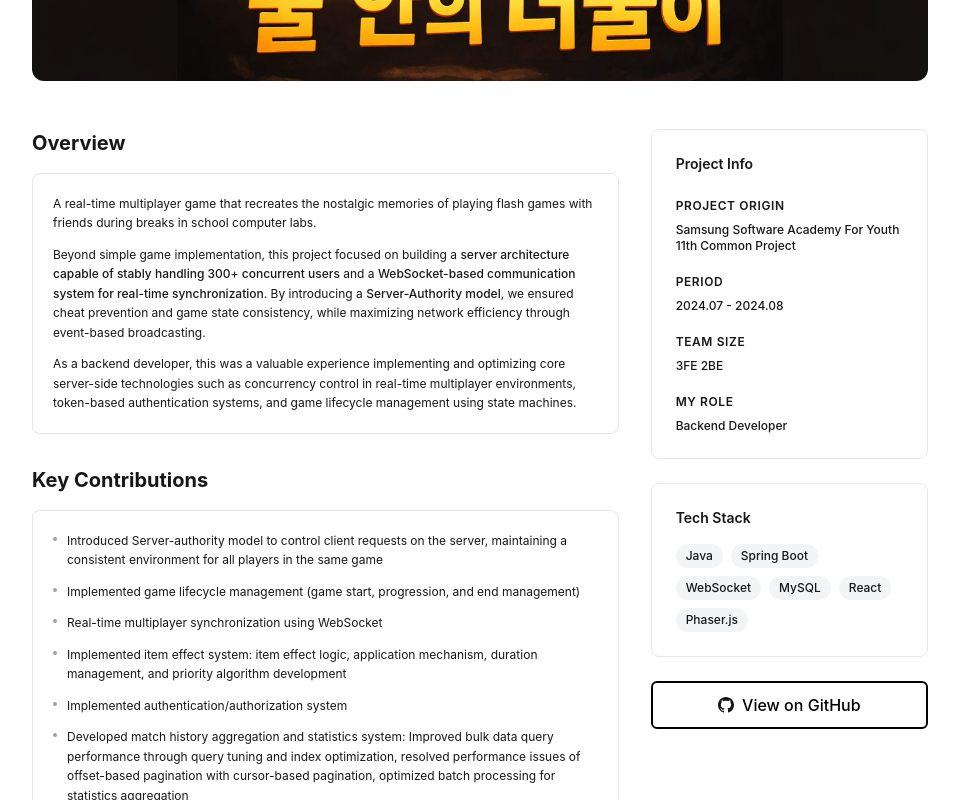
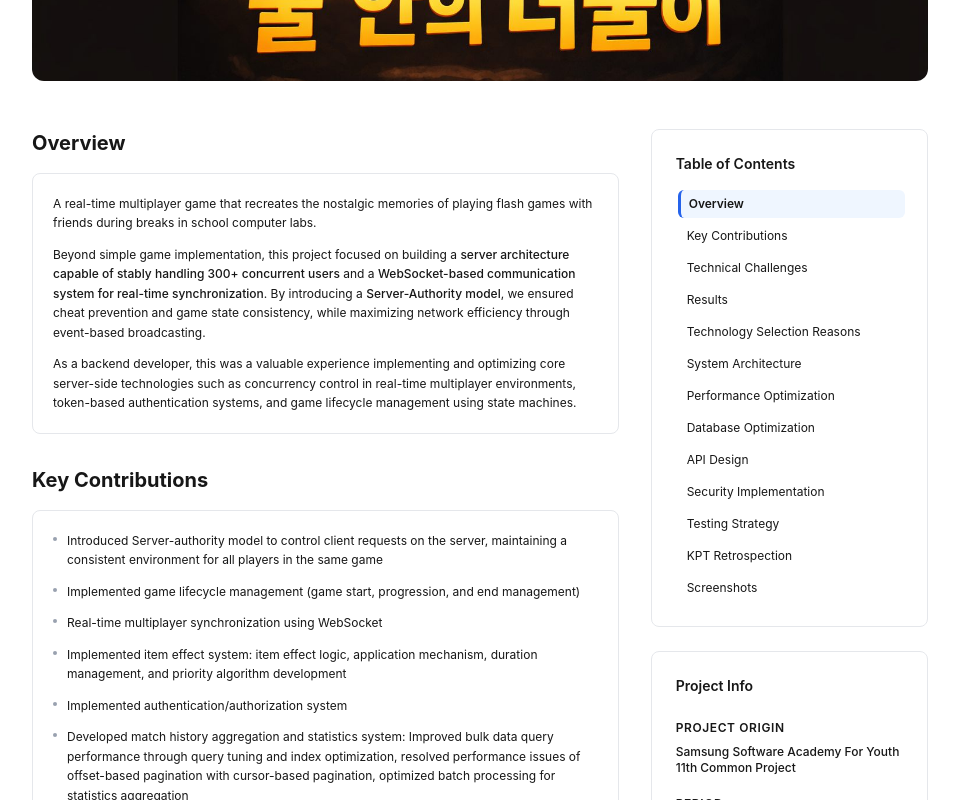
Before and after one commit to sevineleven/portfolio, a Next.js app: page /en/projects/1 in a window 1280 px wide. Shown: the part 820-1620 px from the top of the page, without its empty margins (160-1119 px from the left). Built offline with nearby package versions, Linux system fonts and the light colour scheme; a web font is replaced by a local one.

Commit message:
프로젝트 상세 페이지의 목차 구현 및 하이라이팅 구현

```diff
--- a/app/[locale]/projects/[id]/page.tsx
+++ b/app/[locale]/projects/[id]/page.tsx
@@ -11,6 +11,7 @@ import Footer from "@/components/layout/Footer";
 import ProjectScreenshots from "@/components/projects/ProjectScreenshots";
 import ArchitectureImages from "@/components/projects/ArchitectureImages";
 import MarkdownContent from "@/components/ui/MarkdownContent";
+import ProjectTableOfContents from "@/components/projects/ProjectTableOfContents";
 import { Locale } from "@/i18n";
 
 interface ProjectDetailPageProps {
@@ -129,6 +130,48 @@ export default async function ProjectDetailPage({
     : locale === "zh" ? (projectData.descriptionZh || project.descriptionEn || project.description)
     : (project.descriptionEn || project.description);
 
+  // Build table of contents sections
+  const tocSections = [];
+  if (projectData.overview) {
+    tocSections.push({ id: "overview", label: t.overview });
+  }
+  if (projectData.roleDetails && projectData.roleDetails.length > 0) {
+    tocSections.push({ id: "key-contributions", label: t.keyContributions });
+  }
+  if (projectData.challenges && projectData.challenges.length > 0) {
+    tocSections.push({ id: "challenges", label: t.challenges });
+  }
+  if (projectData.results && projectData.results.length > 0) {
+    tocSections.push({ id: "results", label: t.results });
+  }
+  if (projectData.technologyReasons && projectData.technologyReasons.length > 0) {
+    tocSections.push({ id: "technology-reasons", label: t.technologyReasons });
+  }
+  if (projectData.architectureImages && projectData.architectureImages.length > 0) {
+    tocSections.push({ id: "architecture", label: t.architecture });
+  }
+  if (projectData.performanceOptimization && projectData.performanceOptimization.length > 0) {
+    tocSections.push({ id: "performance-optimization", label: t.performanceOptimization });
+  }
+  if (projectData.databaseOptimization && projectData.databaseOptimization.length > 0) {
+    tocSections.push({ id: "database-optimization", label: t.databaseOptimization });
+  }
+  if (projectData.apiDesign) {
+    tocSections.push({ id: "api-design", label: t.apiDesign });
+  }
+  if (projectData.securityImplementation && projectData.securityImplementation.length > 0) {
+    tocSections.push({ id: "security-implementation", label: t.securityImplementation });
+  }
+  if (projectData.testingStrategy) {
+    tocSections.push({ id: "testing-strategy", label: t.testingStrategy });
+  }
+  if (projectData.retrospection) {
+    tocSections.push({ id: "retrospection", label: t.retrospection });
+  }
+  if (project.images && project.images.length > 0) {
+    tocSections.push({ id: "screenshots", label: t.screenshots });
+  }
+
   return (
     <>
       <Navbar locale={locale} />
@@ -192,7 +235,7 @@ export default async function ProjectDetailPage({
               <div className="lg:col-span-2 space-y-6 md:space-y-8">
                 {/* Overview Section */}
                 {projectData.overview && (
-                  <section>
+                  <section id="overview">
                     <h2 className="project-section-title text-lg md:text-xl font-bold mb-3 md:mb-4">
                       {t.overview}
                     </h2>
@@ -215,7 +258,7 @@ export default async function ProjectDetailPage({
                 {/* Key Contributions */}
                 {projectData.roleDetails &&
                   projectData.roleDetails.length > 0 && (
-                    <section>
+                    <section id="key-contributions">
                       <h2 className="project-section-title text-lg md:text-xl font-bold mb-3 md:mb-4">
                         {t.keyContributions}
                       </h2>
@@ -246,7 +289,7 @@ export default async function ProjectDetailPage({
                 {/* Technical Challenges */}
                 {projectData.challenges &&
                   projectData.challenges.length > 0 && (
-                    <section>
+                    <section id="challenges">
                       <h2 className="project-section-title text-lg md:text-xl font-bold mb-3 md:mb-4">
                         {t.challenges}
                       </h2>
@@ -281,7 +324,7 @@ export default async function ProjectDetailPage({
 
                 {/* Results */}
                 {projectData.results && projectData.results.length > 0 && (
-                    <section>
+                    <section id="results">
                       <h2 className="project-section-title text-lg md:text-xl font-bold mb-3 md:mb-4">
                         {t.results}
                       </h2>
@@ -315,7 +358,7 @@ export default async function ProjectDetailPage({
                 {/* Technology Selection Reasons */}
                 {projectData.technologyReasons &&
                   projectData.technologyReasons.length > 0 && (
-                    <section>
+                    <section id="technology-reasons">
                       <h2 className="project-section-title text-lg md:text-xl font-bold mb-3 md:mb-4">
                         {t.technologyReasons}
                       </h2>
@@ -347,7 +390,7 @@ export default async function ProjectDetailPage({
                 {/* System Architecture */}
                 {projectData.architectureImages &&
                   projectData.architectureImages.length > 0 && (
-                    <section>
+                    <section id="architecture">
                       <div className="flex flex-row items-baseline gap-2 mb-3 md:mb-4">
                         <h2 className="project-section-title text-lg md:text-xl font-bold">
                           {t.architecture}
@@ -366,7 +409,7 @@ export default async function ProjectDetailPage({
                 {/* Performance Optimization */}
                 {projectData.performanceOptimization &&
                   projectData.performanceOptimization.length > 0 && (
-                    <section>
+                    <section id="performance-optimization">
                       <h2 className="project-section-title text-lg md:text-xl font-bold mb-3 md:mb-4">
                         {t.performanceOptimization}
                       </h2>
@@ -402,7 +445,7 @@ export default async function ProjectDetailPage({
                 {/* Database Optimization */}
                 {projectData.databaseOptimization &&
                   projectData.databaseOptimization.length > 0 && (
-                    <section>
+                    <section id="database-optimization">
                       <h2 className="project-section-title text-lg md:text-xl font-bold mb-3 md:mb-4">
                         {t.databaseOptimization}
                       </h2>
@@ -437,7 +480,7 @@ export default async function ProjectDetailPage({
 
                 {/* API Design */}
                 {projectData.apiDesign && (
-                  <section>
+                  <section id="api-design">
                     <h2 className="project-section-title text-lg md:text-xl font-bold mb-3 md:mb-4">
                       {t.apiDesign}
                     </h2>
@@ -460,7 +503,7 @@ export default async function ProjectDetailPage({
                 {/* Security Implementation */}
                 {projectData.securityImplementation &&
                   projectData.securityImplementation.length > 0 && (
-                    <section>
+                    <section id="security-implementation">
                       <h2 className="project-section-title text-lg md:text-xl font-bold mb-3 md:mb-4">
                         {t.securityImplementation}
                       </h2>
@@ -495,7 +538,7 @@ export default async function ProjectDetailPage({
 
                 {/* Testing Strategy */}
                 {projectData.testingStrategy && (
-                  <section>
+                  <section id="testing-strategy">
                     <h2 className="project-section-title text-lg md:text-xl font-bold mb-3 md:mb-4">
                       {t.testingStrategy}
                     </h2>
@@ -517,7 +560,7 @@ export default async function ProjectDetailPage({
 
                 {/* Project Retrospection */}
                 {projectData.retrospection && (
-                  <section>
+                  <section id="retrospection">
                       <h2 className="project-section-title text-lg md:text-xl font-bold mb-3 md:mb-4">
                         {t.retrospection}
                       </h2>
@@ -584,6 +627,13 @@ export default async function ProjectDetailPage({
               {/* Sidebar */}
               <div className="lg:col-span-1">
                 <div className="lg:sticky lg:top-24 space-y-4 md:space-y-6">
+                  {/* Table of Contents */}
+                  {tocSections.length > 0 && (
+                    <Card hover={false} className="p-4 md:p-6">
+                      <ProjectTableOfContents sections={tocSections} locale={locale} />
+                    </Card>
+                  )}
+
                   {/* Project Info Card */}
                   <Card hover={false} className="p-4 md:p-6">
                     <h3 className="project-sidebar-title text-xs md:text-sm font-semibold mb-4 md:mb-6">
@@ -700,7 +750,7 @@ export default async function ProjectDetailPage({
 
             {/* Screenshots - Full Width */}
             {project.images && project.images.length > 0 && (
-              <section className="mt-8 md:mt-12 -mx-4 md:-mx-6 lg:-mx-12 xl:-mx-16 2xl:-mx-20 px-4 md:px-6 lg:px-12 xl:px-16 2xl:px-20">
+              <section id="screenshots" className="mt-8 md:mt-12 -mx-4 md:-mx-6 lg:-mx-12 xl:-mx-16 2xl:-mx-20 px-4 md:px-6 lg:px-12 xl:px-16 2xl:px-20">
                 <div className="flex flex-row items-baseline gap-2 mb-4 md:mb-6">
                   <h2 className="project-section-title text-lg md:text-xl font-bold">
                     {t.screenshots}
--- a/app/globals.css
+++ b/app/globals.css
@@ -491,6 +491,40 @@ html:not(.dark) h3.project-subsection-title {
 }
 .dark .project-hint {
   color: rgb(107, 114, 128) !important; /* gray-500 */
+}
+
+/* ============================================
+   Project Table of Contents
+   ============================================ */
+
+.project-toc-active {
+  color: rgb(37, 99, 235) !important; /* blue-600 */
+  background-color: rgb(239, 246, 255) !important; /* blue-50 */
+  border-left: 3px solid rgb(37, 99, 235) !important;
+  font-weight: 600 !important;
+  transform: translateX(2px);
+}
+.dark .project-toc-active {
+  color: rgb(96, 165, 250) !important; /* blue-400 */
+  background-color: rgba(30, 58, 138, 0.3) !important; /* blue-900/30 */
+  border-left-color: rgb(96, 165, 250) !important;
+}
+
+.project-toc-inactive {
+  color: rgb(75, 85, 99) !important; /* gray-600 */
+  background-color: transparent !important;
+}
+.dark .project-toc-inactive {
+  color: rgb(156, 163, 175) !important; /* gray-400 */
+}
+
+.project-toc-hover {
+  color: rgb(55, 65, 81) !important; /* gray-700 */
+  background-color: rgb(249, 250, 251) !important; /* gray-50 */
+}
+.dark .project-toc-hover {
+  color: rgb(209, 213, 219) !important; /* gray-300 */
+  background-color: rgba(30, 41, 59, 0.3) !important; /* slate-800/30 */
 }
 
 /* ============================================
--- /dev/null
+++ b/components/projects/ProjectTableOfContents.tsx
@@ -0,0 +1,134 @@
+"use client";
+
+import { useEffect, useState } from "react";
+import { Locale } from "@/i18n";
+
+interface Section {
+  id: string;
+  label: string;
+}
+
+interface ProjectTableOfContentsProps {
+  sections: Section[];
+  locale: Locale;
+}
+
+export default function ProjectTableOfContents({
+  sections,
+  locale,
+}: ProjectTableOfContentsProps) {
+  const [activeSection, setActiveSection] = useState<string>("");
+
+  useEffect(() => {
+    const handleScroll = () => {
+      const scrollPosition = window.scrollY + 120; // Offset for navbar
+
+      // Get all section positions
+      const sectionPositions = sections
+        .map((section) => {
+          const element = document.getElementById(section.id);
+          if (element) {
+            return {
+              id: section.id,
+              top: element.offsetTop,
+              bottom: element.offsetTop + element.offsetHeight,
+            };
+          }
+          return null;
+        })
+        .filter(Boolean) as Array<{ id: string; top: number; bottom: number }>;
+
+      if (sectionPositions.length === 0) {
+        return;
+      }
+
+      // Find the last section that we've scrolled past
+      // This means: scrollPosition >= section.top
+      // We want to keep the last section we passed active until we reach the next one
+      let currentSection = sections[0]?.id || "";
+
+      // Check from bottom to top to find the last section we've passed
+      for (let i = sectionPositions.length - 1; i >= 0; i--) {
+        const pos = sectionPositions[i];
+        // If we've scrolled past this section's top, this is our active section
+        if (scrollPosition >= pos.top - 50) {
+          currentSection = pos.id;
+          break;
+        }
+      }
+
+      setActiveSection(currentSection);
+    };
+
+    // Initial check
+    handleScroll();
+
+    // Throttle scroll events for better performance
+    let ticking = false;
+    const throttledHandleScroll = () => {
+      if (!ticking) {
+        window.requestAnimationFrame(() => {
+          handleScroll();
+          ticking = false;
+        });
+        ticking = true;
+      }
+    };
+
+    window.addEventListener("scroll", throttledHandleScroll, { passive: true });
+    return () => window.removeEventListener("scroll", throttledHandleScroll);
+  }, [sections]);
+
+  const handleClick = (e: React.MouseEvent<HTMLAnchorElement>, id: string) => {
+    e.preventDefault();
+    const element = document.getElementById(id);
+    if (element) {
+      const offset = 100; // Navbar height offset
+      const elementPosition = element.offsetTop - offset;
+      window.scrollTo({
+        top: Math.max(0, elementPosition),
+        behavior: "smooth",
+      });
+    }
+  };
+
+  if (sections.length === 0) {
+    return null;
+  }
+
+  return (
+    <div className="space-y-1">
+      <h3 className="project-sidebar-title text-xs md:text-sm font-semibold mb-3 md:mb-4">
+        {locale === "ko"
+          ? "목차"
+          : locale === "zh"
+          ? "目录"
+          : "Table of Contents"}
+      </h3>
+      <nav className="space-y-1">
+        {sections.map((section) => {
+          const isActive = activeSection === section.id;
+          return (
+            <a
+              key={section.id}
+              href={`#${section.id}`}
+              onClick={(e) => handleClick(e, section.id)}
+              className={`block py-1.5 px-2 rounded-md transition-all duration-300 text-[10px] md:text-xs ${
+                isActive
+                  ? "project-toc-active font-semibold"
+                  : "project-toc-inactive hover:project-toc-hover"
+              }`}
+              style={
+                !isActive
+                  ? { borderLeft: "3px solid transparent" }
+                  : undefined
+              }
+            >
+              {section.label}
+            </a>
+          );
+        })}
+      </nav>
+    </div>
+  );
+}
```
